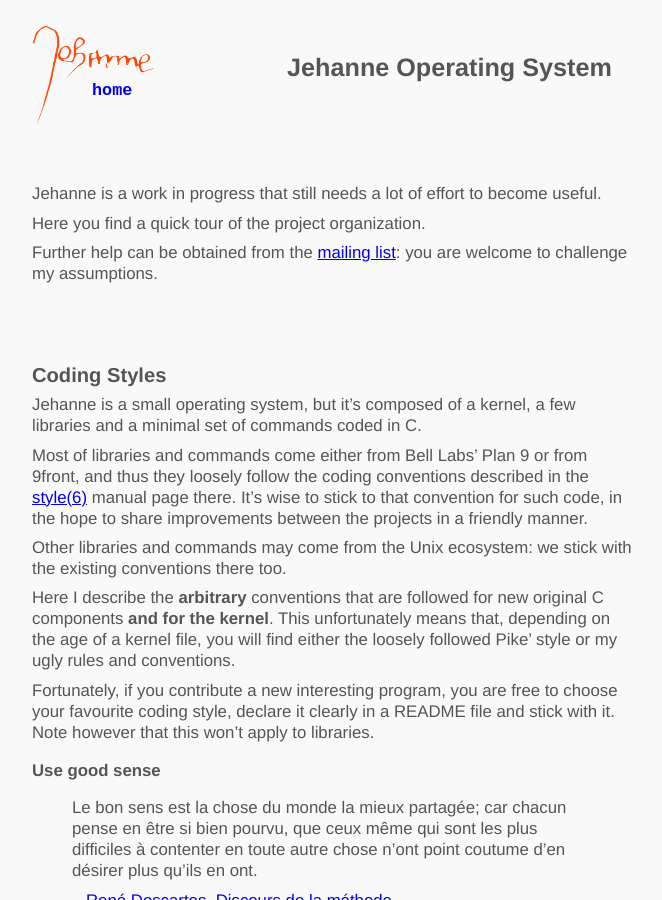
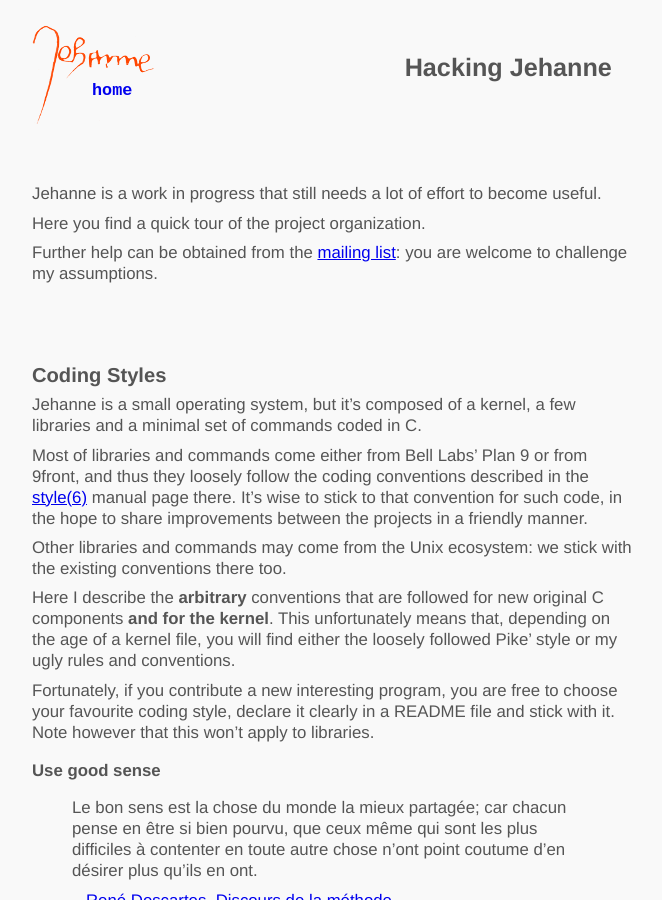
Before and after one commit to JehanneOS/jehanneos.github.io, a Jekyll site: the page built from doc/hacking/overview.md, in a window 1280 px wide and 900 px high. Shown: the whole window, without its empty margins (308-970 px from the left). Built offline with Jekyll 4.4.1, drawn with Linux system fonts in a browser that asks for light colours.

Commit message:
fix title

```diff
--- a/doc/hacking/overview.md
+++ b/doc/hacking/overview.md
@@ -1,5 +1,5 @@
 ---
-title: Jehanne Operating System
+title: Hacking Jehanne
 ---
 
 Jehanne is a work in progress that still needs a lot of effort to become
--- a/index.html
+++ b/index.html
@@ -26,7 +26,7 @@
 				<dd>
 					<a href="https://github.com/JehanneOS/jehanne/issues">issues</a>,
 					<a href="/pages/wip.html">manual pages</a>,
-					<a href="/pages/wip.html">hacking</a>,
+					<a href="/doc/hacking/overview.html">hacking</a>,
 					<a href="/pages/wip.html">more...</a>
 				</dd>
 				<dt><a id="atom" href="/atom.xml" title="News feed"><i class="fa fa-rss" aria-hidden="true"></i>News</a></dt>
```
